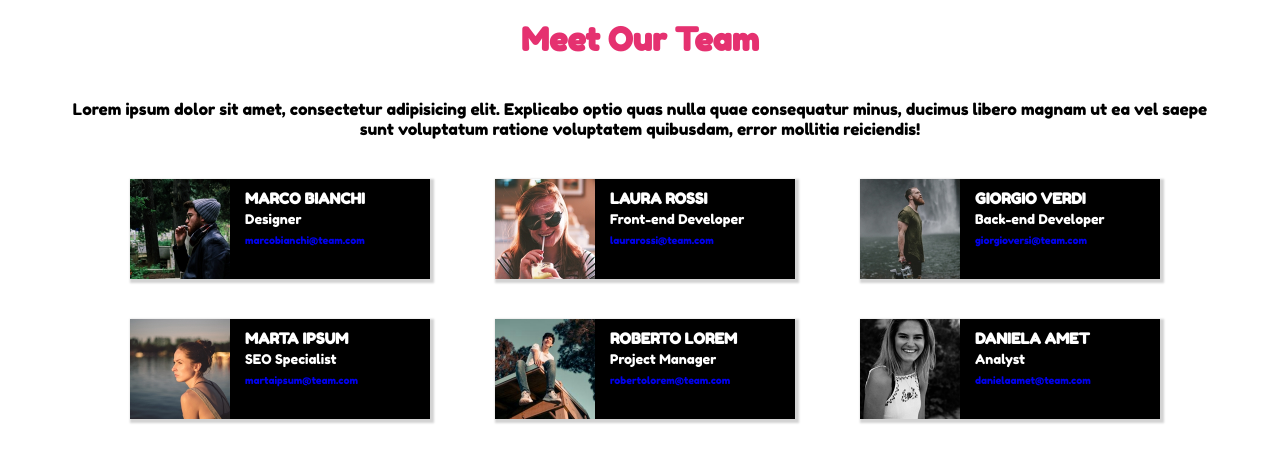
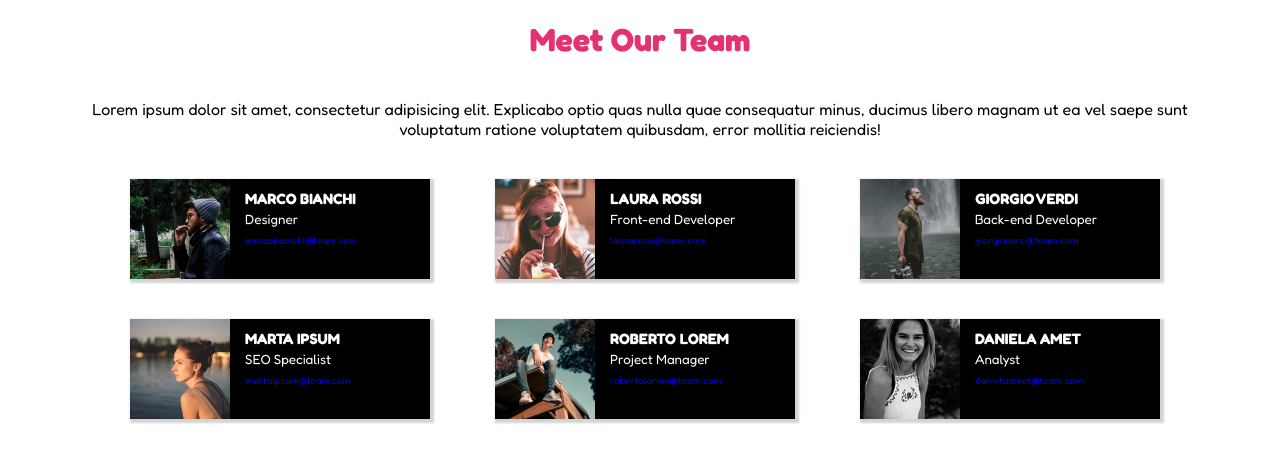
Before and after one commit to Iunora93/html-css-float-cards, a plain HTML site: page index.html in a window 1280 px wide. Drawn offline with Linux system fonts and the light colour scheme.

Commit message:
modifiche

```diff
--- a/css/style.css
+++ b/css/style.css
@@ -20,9 +20,7 @@ h1 {
 }
 
 body {
-    font-family: 'Fredoka', sans-serif;
-    font-family: 'Fredoka One', cursive;
-
+    font-family: 'Fredoka', cursive;
 }
 
 .container {
@@ -66,5 +64,5 @@ h1 {
 }
 
 p{
-    font-weight: 300;
+    font-weight: 400;
 }
```
